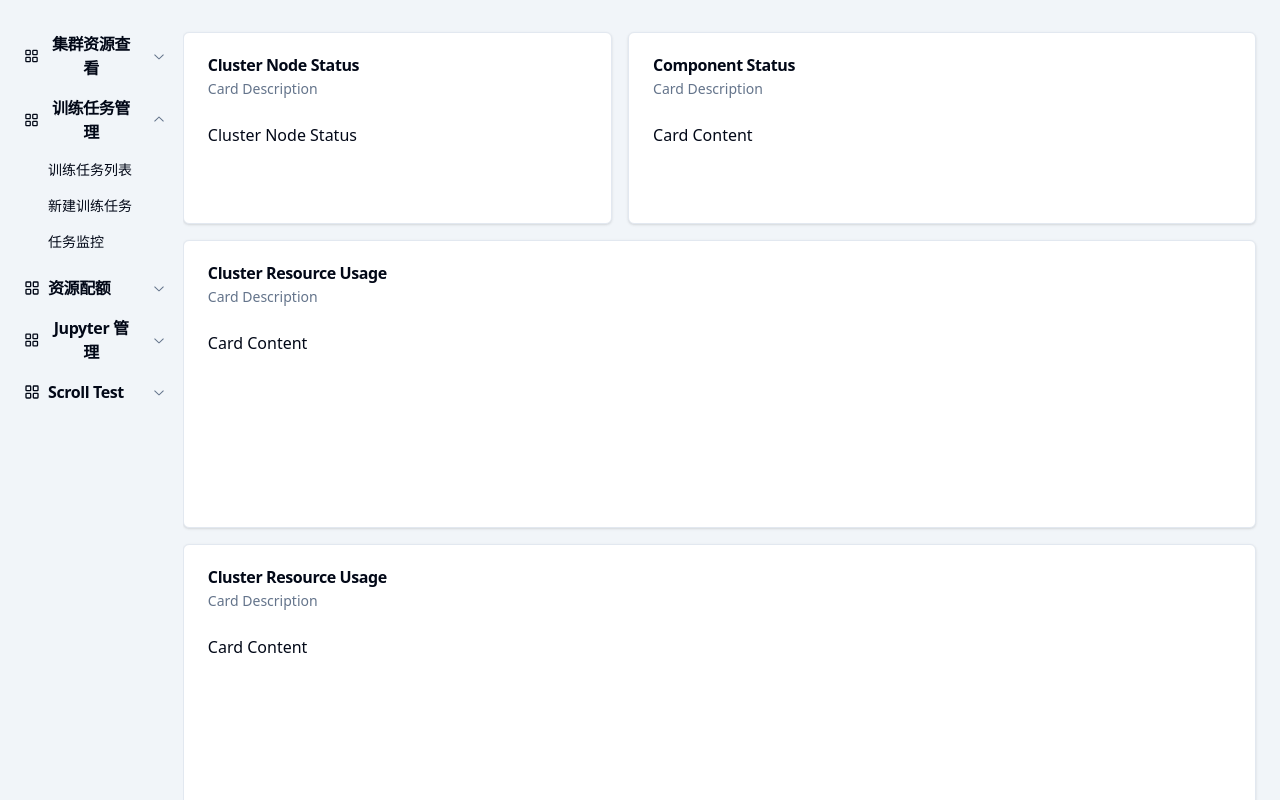
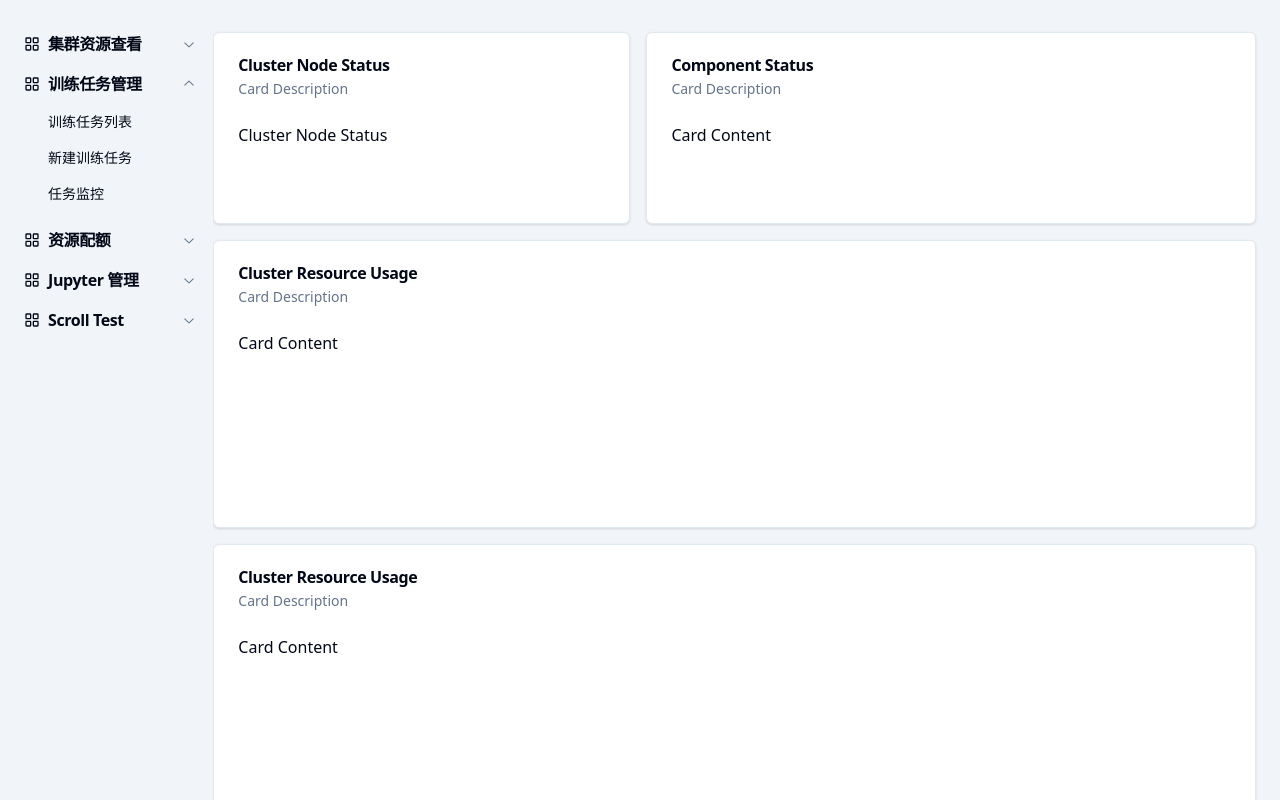
Before and after one commit to raids-lab/crater-frontend, a React (Vite) app: page / in a window 1280 px wide. Built offline with nearby package versions, Linux system fonts and the light colour scheme.

Commit message:
fix: vite swc plugin error

```diff
--- a/src/pages/Home/index.tsx
+++ b/src/pages/Home/index.tsx
@@ -9,7 +9,6 @@ import {
   CardHeader,
   CardTitle,
 } from "@/components/ui/card";
-import { ScrollArea } from "@radix-ui/react-scroll-area";
 
 const Home: FC = () => {
   useEffect(() => {
@@ -17,9 +16,9 @@ const Home: FC = () => {
   }, []);
 
   return (
-    <div className="grid overflow-hidden lg:grid-cols-7">
+    <div className="grid overflow-hidden lg:grid-cols-6">
       <Sidebar playlists={playlists} className="hidden bg-slate-100 lg:block" />
-      <div className="col-span-5 h-screen space-y-4 overflow-auto bg-slate-100 lg:col-span-6">
+      <div className="col-span-4 h-screen space-y-4 overflow-auto bg-slate-100 lg:col-span-5">
         <div className="space-y-4 py-8 pr-6">
           <div className="grid h-48 grid-cols-5 space-x-4">
             <Card className="col-span-2">
```
Also changed, not shown: 2 other files (tests, documents, lock files or other folders).
